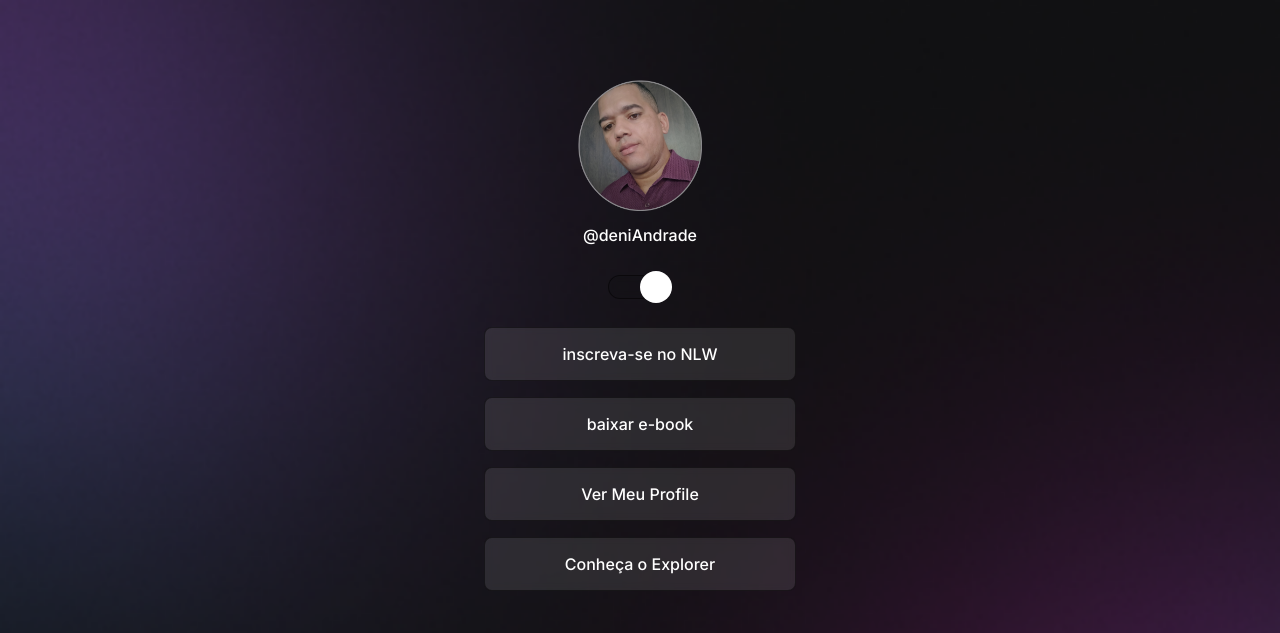
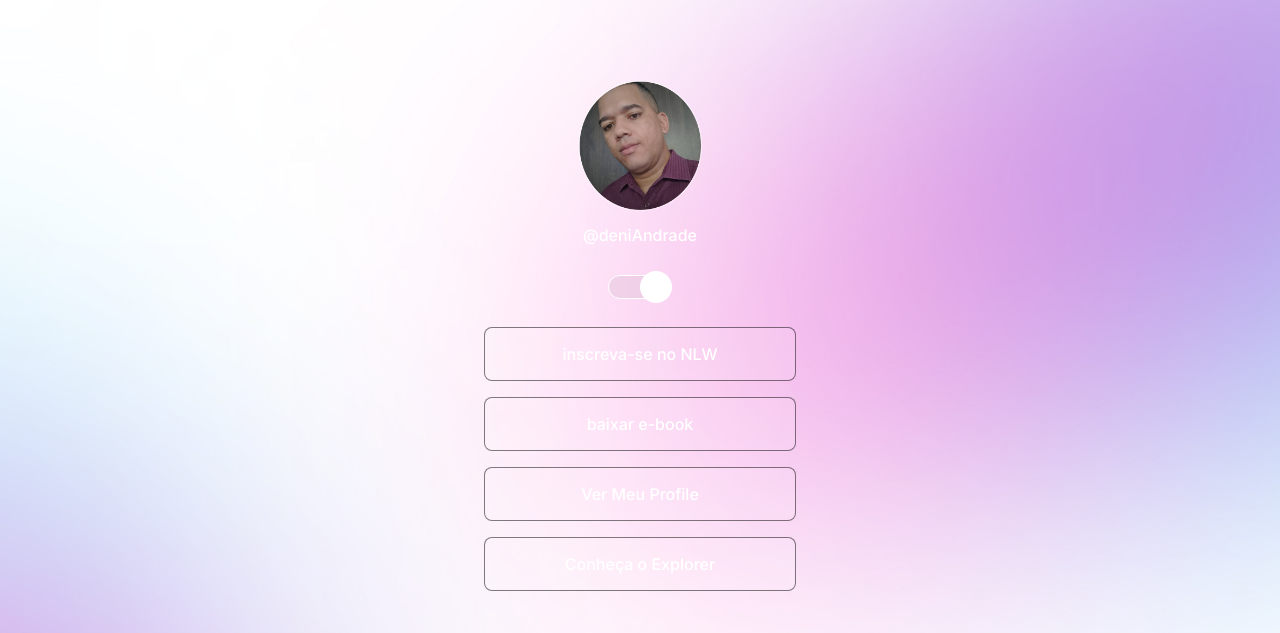
Before and after one commit to deniAndrade/projjeto-links, a plain HTML site: page index.html in a window 1280 px wide. Shown: the top 633 px of the page. Drawn offline with nearby package versions, Linux system fonts and the light colour scheme.

Commit message:
midia queries

```diff
--- a/style.css
+++ b/style.css
@@ -5,7 +5,7 @@
 }
 :root{
   --text-color:black;
-  --bg-url: url(./assets/bg-mobile.jpg);
+  --bg-url: url(./assets/bg-mobile.png );
   --stroke-color: rgba(255,255,255,0.5);
   --surface-color: rgba(255,255,255,0.05);
   --surface-color-hover: rgba(0, 0, 0, 0.02);
@@ -14,7 +14,7 @@
 }
 .light{
   --text-color:white;
-  --bg-url: url(./assets/bg-mobile.png);
+  --bg-url: url(./assets/bg-mobile.jpg);
   --stroke-color: rgba(0, 0, 0, 0.5);
   --surface-color: rgba(0, 0, 0, 0.05);
   --surface-color-haver: rgba(0, 0, 0, 0.02);
@@ -31,6 +31,7 @@ body{/*background-image: url(./assets/Interface=Mobile\,\ Theme=Dark\ mode.png);
 colocar nesta ordem*/
 /*background: 'color'image'repeat'position'size';*/
 background: var(--bg-url)no-repeat top center/cover;
+height: 100vh;
 }
 /*aplicando  a fonte de modo geral  obs.. nao esquecer de linkar no html antes
   <meta charset="UTF-8">*/
@@ -40,6 +41,7 @@ body *{
 }
 #container{
   width: 360px;
+  max-width: 588px;
 
   margin: 56px auto 0px;
   padding: 0 24px;
@@ -71,12 +73,13 @@ margin-top: 8px;
   margin: 4px auto;
 
 
+
 }
 #switch button{
   width: 32px;
   height: 32px;
   background: white var(--switch-bg-url) no-repeat center;
-  border: 0;
+  border:0;
   border-radius: 50%;
 ;
 
@@ -104,7 +107,7 @@ transform: translateY(-50%);
 background:var(--surface-color);
 border-radius: 9999px;
 
-border: 1px solid var(--stroke-color);
+border: 1px solid white;
 backdrop-filter: blur(4px);
 -webkit-backdrop-filter: blur(4px);
 }
@@ -180,5 +183,13 @@ font-size: 24px;
   font-size: 14px;
  }
 
- pareiem
- Iniciando o light mode
+/* media queries */
+/* aparte de 700px pra cima adicione estas regras */
+@media (min-width :700px){
+  :root{
+    --bg-url: url(./assets/bg-descktop-dark-mode.jpg);
+  }
+  .light{
+    --bg-url: url(./assets/bg-descktop-light-mode.jpg);
+  }
+}
```
Also changed, not shown: .github/preview.jpg (renamed from assets/.github/preview.jpg), assets/bg-descktop-dark-mode.jpg (added), assets/bg-descktop-light-mode.jpg (added).
